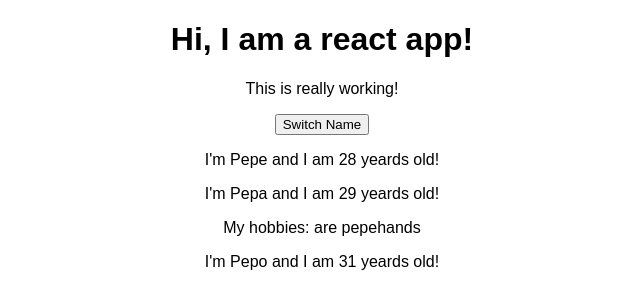
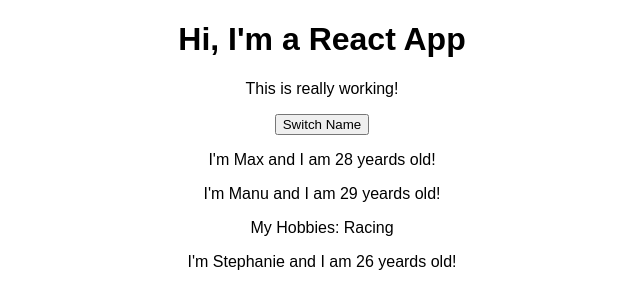
Before and after one commit to LuYeZhan/my-react-app, a React (Create React App) app: page / in a window 1280 px wide. Shown: the top 308 px of the page, without its empty margins (318-958 px from the left). Built offline with nearby package versions, Linux system fonts and the light colour scheme.

Commit message:
back to the traditional functional components

```diff
--- a/src/App.js
+++ b/src/App.js
@@ -1,60 +1,132 @@
-import React, { useState } from 'react';
+// normal react approach
+
+import React, { Component } from 'react';
 import './App.css';
 import Person from './Person/Person';
 
-const app = (props) => {
-  const [personsState, setPersonsState] = useState({
+class App extends Component {
+  state = {
     persons: [
-      { name: 'Pepe', age: 28 },
-      { name: 'Pepa', age: 29 },
-      { name: 'Pepo', age: 31 },
+      { name: 'Max', age: 28 },
+      { name: 'Manu', age: 29 },
+      { name: 'Stephanie', age: 26 },
     ],
-  });
+    otherState: 'some other value',
+  };
 
-  const [otherState, setOtherState] = useState('some other value');
-
-  console.log(personsState, otherState);
-
-  const switchNameHandler = () => {
-    // console.log('was clicked!');
-    // this.state.persons[0].name = 'pepehands'; Dont do this we shoild use this.setState
-    setPersonsState({
+  switchNameHandler = (newName) => {
+    // console.log('Was clicked!');
+    // DON'T DO THIS: this.state.persons[0].name = 'Maximilian';
+    this.setState({
       persons: [
-        { name: 'Pepeeeee', age: 28 },
-        { name: 'Pepa', age: 29 },
-        { name: 'Pepo', age: 311 },
+        { name: newName, age: 28 },
+        { name: 'Manu', age: 29 },
+        { name: 'Stephanie', age: 27 },
       ],
     });
   };
 
+  nameChangedHandler = (event) => {
+    this.setState({
+      persons: [
+        { name: 'Max', age: 28 },
+        { name: event.target.value, age: 29 },
+        { name: 'Stephanie', age: 26 },
+      ],
+    });
+  };
+
+  render() {
     return (
       <div className='App'>
-      <h1>Hi, I am a react app!</h1>
+        <h1>Hi, I'm a React App</h1>
         <p>This is really working!</p>
-      <button onClick={switchNameHandler}>Switch Name</button>
+        <button onClick={() => this.switchNameHandler('Maximilian!!')}>
+          Switch Name
+        </button>
         <Person
-        name={personsState.persons[0].name}
-        age={personsState.persons[0].age}
+          name={this.state.persons[0].name}
+          age={this.state.persons[0].age}
         />
         <Person
-        name={personsState.persons[1].name}
-        age={personsState.persons[1].age}
+          name={this.state.persons[1].name}
+          age={this.state.persons[1].age}
+          click={this.switchNameHandler.bind(this, 'Max!')}
+          changed={this.nameChangedHandler}
         >
-        My hobbies: are pepehands
+          My Hobbies: Racing
         </Person>
         <Person
-        name={personsState.persons[2].name}
-        age={personsState.persons[2].age}
+          name={this.state.persons[2].name}
+          age={this.state.persons[2].age}
         />
       </div>
     );
-  // return React.createElement(
-  //   'div',
-  //   { className: 'App' },
-  //   React.createElement('h1', null, 'Does this work now?')
-  // );
-};
+    // return React.createElement('div', {className: 'App'}, React.createElement('h1', null, 'Does this work now?'));
+  }
+}
 
-export default app;
+export default App;
 
-// switchNameHandler name example of method naming
+// react Hooks approach
+
+// import React, { useState } from 'react';
+// import './App.css';
+// import Person from './Person/Person';
+
+// const app = (props) => {
+//   const [personsState, setPersonsState] = useState({
+//     persons: [
+//       { name: 'Pepe', age: 28 },
+//       { name: 'Pepa', age: 29 },
+//       { name: 'Pepo', age: 31 },
+//     ],
+//   });
+
+//   const [otherState, setOtherState] = useState('some other value');
+
+//   console.log(personsState, otherState);
+
+//   const switchNameHandler = () => {
+//     // console.log('was clicked!');
+//     // this.state.persons[0].name = 'pepehands'; Dont do this we shoild use this.setState
+//     setPersonsState({
+//       persons: [
+//         { name: 'Pepeeeee', age: 28 },
+//         { name: 'Pepa', age: 29 },
+//         { name: 'Pepo', age: 311 },
+//       ],
+//     });
+//   };
+
+//   return (
+//     <div className='App'>
+//       <h1>Hi, I am a react app!</h1>
+//       <p>This is really working!</p>
+//       <button onClick={switchNameHandler}>Switch Name</button>
+//       <Person
+//         name={personsState.persons[0].name}
+//         age={personsState.persons[0].age}
+//       />
+//       <Person
+//         name={personsState.persons[1].name}
+//         age={personsState.persons[1].age}
+//       >
+//         My hobbies: are pepehands
+//       </Person>
+//       <Person
+//         name={personsState.persons[2].name}
+//         age={personsState.persons[2].age}
+//       />
+//     </div>
+//   );
+//   // return React.createElement(
+//   //   'div',
+//   //   { className: 'App' },
+//   //   React.createElement('h1', null, 'Does this work now?')
+//   // );
+// };
+
+// export default app;
+
+// // switchNameHandler name example of method naming
```
Lines whose indentation alone changed are shown as unchanged.
